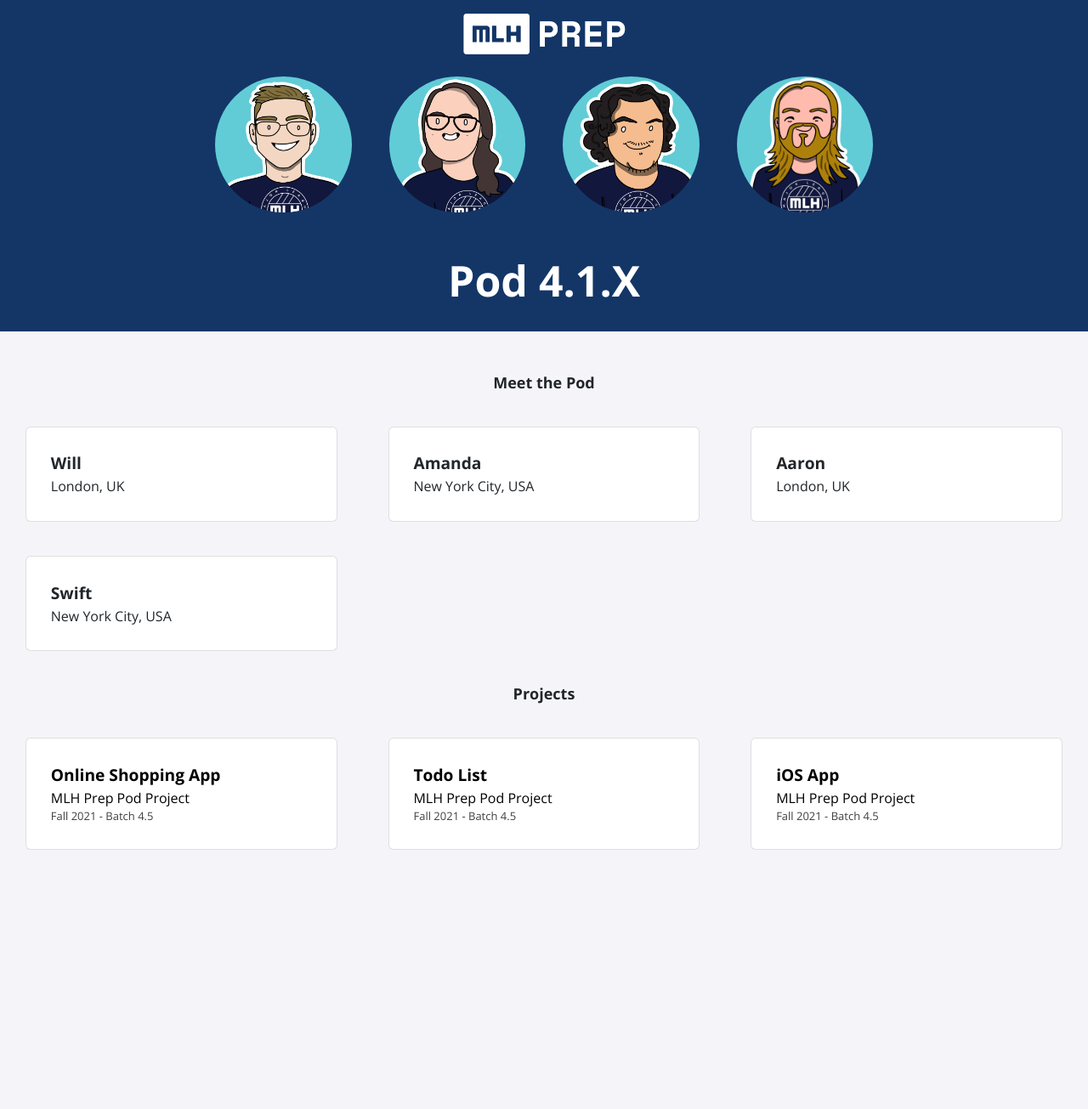
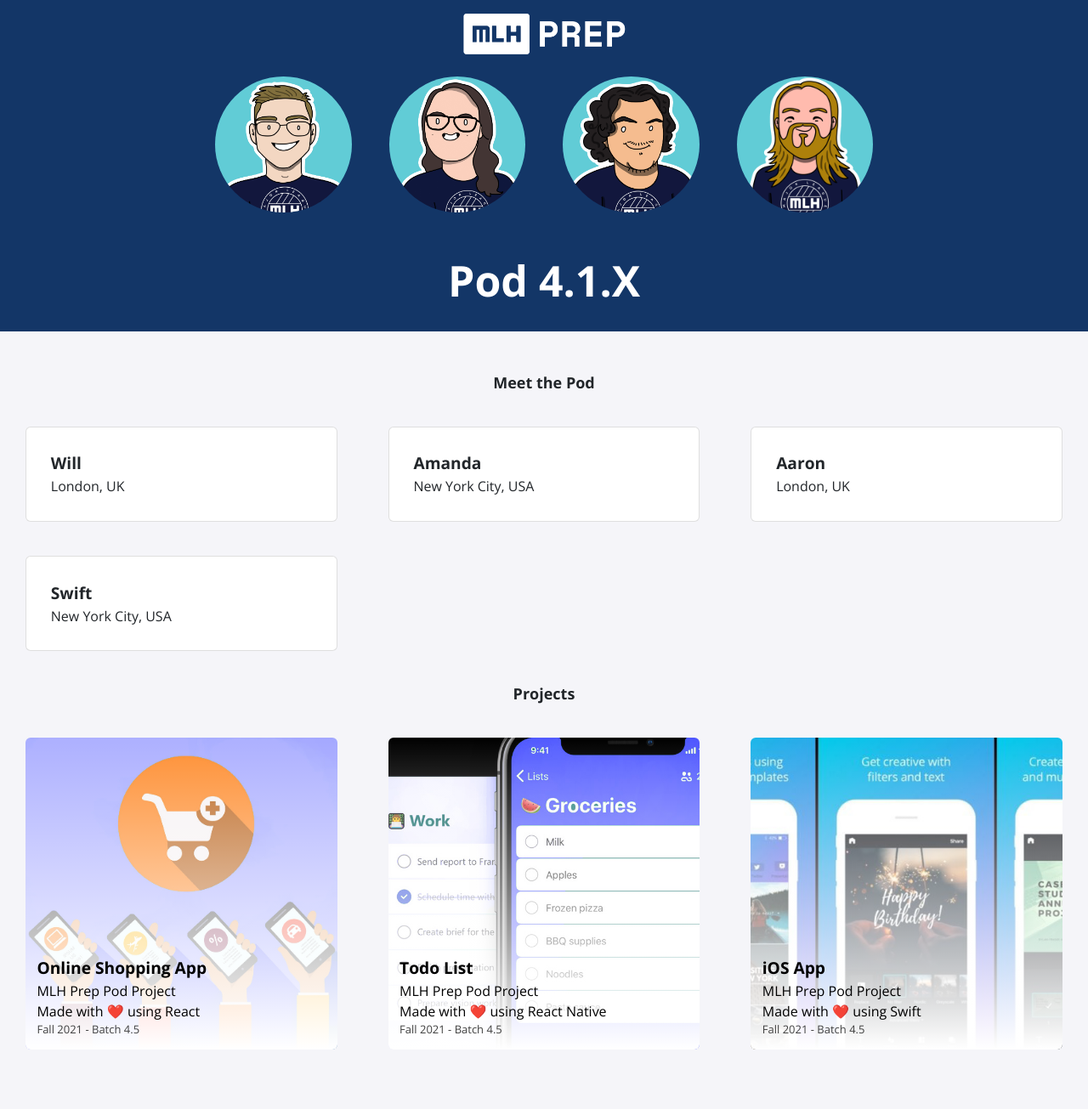
Before and after one commit to MLH-Fellowship/jan-2022-prep-portfolio, a Jekyll site: the page built from index.html, in a window 1280 px wide. Shown: the whole page at 85% size. Built offline with Jekyll 4.4.1, drawn with Linux system fonts in a browser that asks for light colours; nearby versions of some CDN libraries; before the commit the page ends 1070 px from its top, so only the background shows below that.

Commit message:
initial commit

```diff
--- a/_data/projects.yml
+++ b/_data/projects.yml
@@ -2,13 +2,19 @@
   event: MLH Prep Pod Project
   date: Fall 2021  - Batch 4.5
   page-name: project
+  background: /assets/img/shopping_app.jpg
+  tech: React
 
 - title: Todo List
   event: MLH Prep Pod Project
   date: Fall 2021  - Batch 4.5
   page-name: project
+  background: /assets/img/todo_app.jpg
+  tech: React Native
 
 - title: iOS App
   event: MLH Prep Pod Project
   date: Fall 2021  - Batch 4.5
   page-name: project
+  background: /assets/img/ios_app.jpg
+  tech: Swift
--- a/_includes/projects.html
+++ b/_includes/projects.html
@@ -6,12 +6,16 @@
     {% else %}
     <a>
     {% endif %}
-      <div class="card">
+      <div class="card project-card" style="background-image:
+      url({{item.background}});">
+      <div class="gradient" >
         <div class="info">
           <p class="title">{{ item.title }}</p>
           <p class="location">{{ item.event }}</p>
+          <p class="location"> Made with ❤️ using {{ item.tech }}</p>
           <p class="dates">{{ item.date }}</p>
         </div>
+      </div>
       </div>
     </a>
     {% endfor %}
--- a/_sass/all.scss
+++ b/_sass/all.scss
@@ -50,6 +50,34 @@
   padding: 1.5em;
   font-size: 1.2em;
 }
+.project-card {
+  border: 0;
+  padding: 0;
+  display: border-box;
+  overflow: clip;
+  background-size: cover;
+  background-repeat: no-repeat;
+  background-position: center;
+  aspect-ratio: 1;
+  position: relative;
+  .gradient {
+    width: 100%;
+    height: 100%;
+    background: linear-gradient(0deg, #fff, rgba(0, 0, 0, 0));
+    .info {
+      width: 100%;
+      padding: 0.7em;
+      position: absolute;
+      bottom: 0px;
+    }
+  }
+  .gradient:hover {
+    background: none;
+    .info {
+      background-color: #fff;
+    }
+  }
+}
 
 a {
   color: black;
```
Also changed, not shown: assets/img/ios_app.jpg (added), assets/img/shopping_app.jpg (added), assets/img/todo_app.jpg (added). Lines whose indentation alone changed are shown as unchanged.
